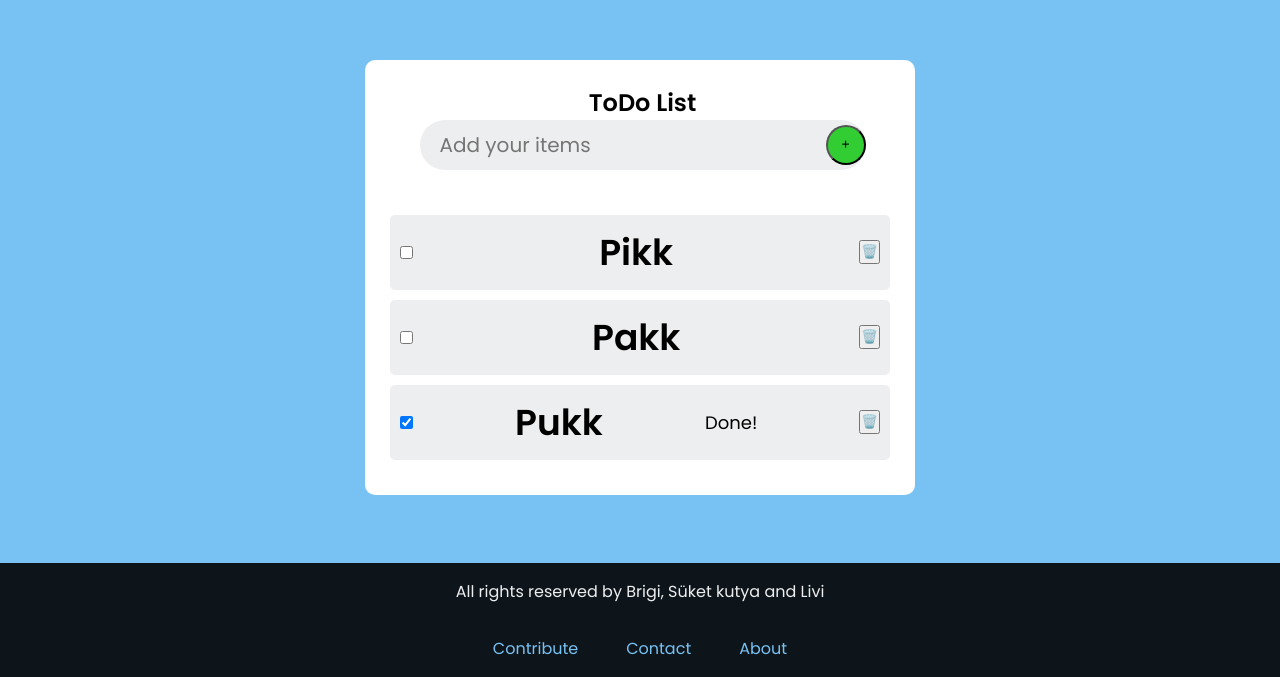
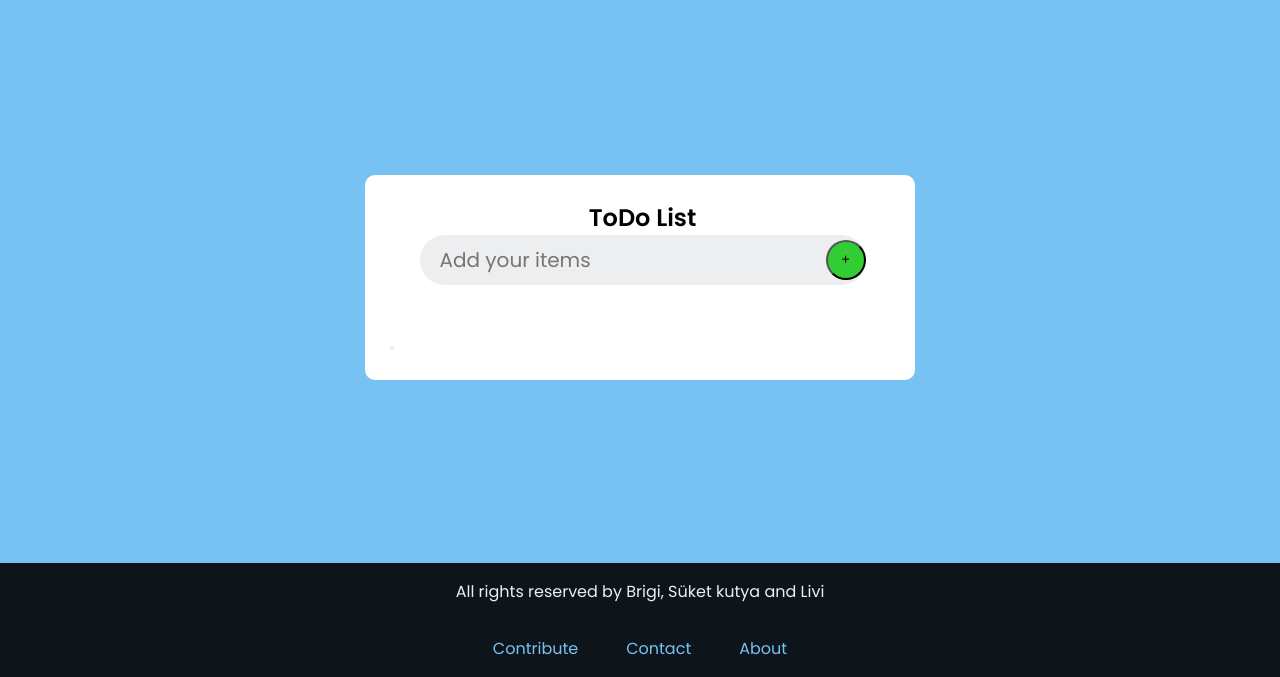
Before and after one commit to tintapolipka/react-ts2-teamwork, a React (Vite) app: page / in a window 1280 px wide. Shown: the part 123-800 px from the top of the page. Built offline with nearby package versions, Linux system fonts and the light colour scheme.

Commit message:
Props removed from TodoList component

```diff
--- a/src/App.tsx
+++ b/src/App.tsx
@@ -13,7 +13,7 @@ const App: React.FC = () => {
     <div className='app-container'>
       <Body>
         <Header />
-        <TodoList todos={[{ id: 1, title: "Pikk", done: false }, { id: 2, title: "Pakk", done: false }, { id: 3, title: "Pukk", done: true }]} />
+        <TodoList  />
       </Body>
       <Footer />
     </div>
--- a/src/components/TodoList.tsx
+++ b/src/components/TodoList.tsx
@@ -1,19 +1,25 @@
 import TodoItem from "./TodoItem";
-import { TodoListProps, TodoItemProps } from "../interfaces/Todo";
-import { useState } from "react";
+import { TodoItemProps } from "../interfaces/Todo";
+import { useEffect, useState } from "react";
+import setTodos from "../helpers/setTodo";
+import getTodos from "../helpers/getTodo";
 
-const TodoList: React.FC<TodoListProps> = ({ todos }) => {
-    const [todoList, setTodoList] = useState([...todos])
+const TodoList: React.FC = () => {
+  const [todoList, setTodoList] = useState(getTodos());
 
-    function handleTodoChanged(index: number): TodoItemProps['handleDone'] {
+  useEffect(() => {
+    setTodos(todoList);
+  }, [todoList]);
+
+  function handleTodoChanged(index: number): TodoItemProps["handleDone"] {
     return (isdone: boolean) => {
       console.log(`At ${index} done is changed to ${isdone}!`);
       const updatedTodo = todoList[index];
       updatedTodo.done = isdone;
-            const copiedTodoList = [...todoList]
+      const copiedTodoList = [...todoList];
       copiedTodoList.splice(index, 1, updatedTodo);
       setTodoList(copiedTodoList);
-        }
+    };
   }
 
   function handleDeleteTodo(index: number) {
@@ -21,12 +27,26 @@ const TodoList: React.FC<TodoListProps> = ({ todos }) => {
       const copiedTodoList = [...todoList];
       copiedTodoList.splice(index, 1);
       setTodoList(copiedTodoList);
-        }
+    };
   }
 
-    const todoLiList = todoList.map((todo, index) => <TodoItem handleDelete={handleDeleteTodo(index)} handleDone={handleTodoChanged(index)} id={todo.id} title={todo.title} done={todo.done} key={`id-${todo.title.split(/\s+/).join('-')}`} />)
-
-    return (<ul>{todoLiList}</ul>)
+  function handleAddTodo() {
+    const listWithAddedTodo = [...todoList,{id:Math.random(),title:"Implement addTodo",done:false}];
+    setTodoList(listWithAddedTodo);
   }
 
+  const todoListItems = todoList.map((todo, index) => (
+    <TodoItem
+      handleDelete={handleDeleteTodo(index)}
+      handleDone={handleTodoChanged(index)}
+      id={todo.id}
+      title={todo.title}
+      done={todo.done}
+      key={`id-${todo.title.split(/\s+/).join("-")+todo.id}`}
+    />
+  ));
+
+  return <><button onClick={handleAddTodo}></button><ul>{todoListItems}</ul></>;
+};
+
 export default TodoList;
--- a/src/interfaces/Todo.tsx
+++ b/src/interfaces/Todo.tsx
@@ -4,10 +4,6 @@ export interface Todo {
   done: boolean;
 }
 
-export interface TodoListProps {
-  todos: Todo[];
-}
-
 export interface TodoItemProps extends Todo {
   handleDelete: () => void;
   handleDone: (isdone:boolean) => void;
```
Lines whose indentation alone changed are shown as unchanged.
